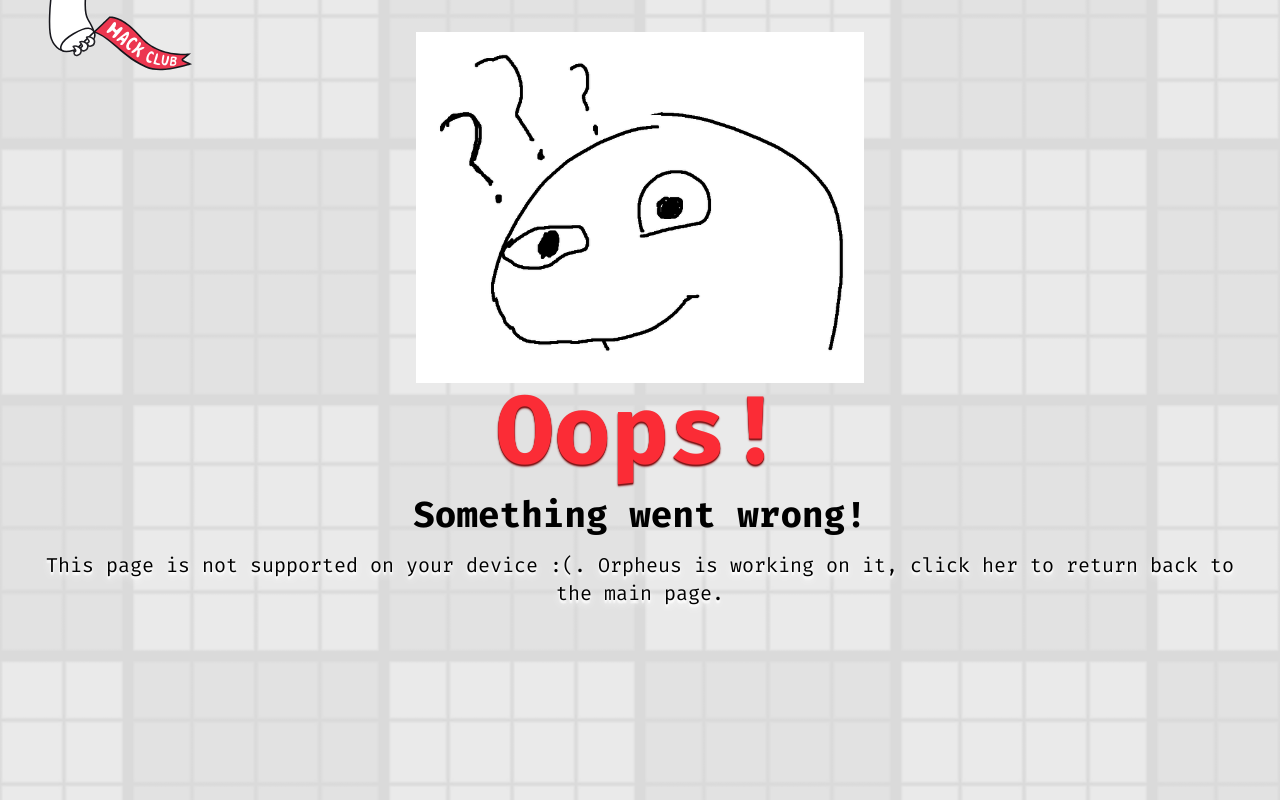
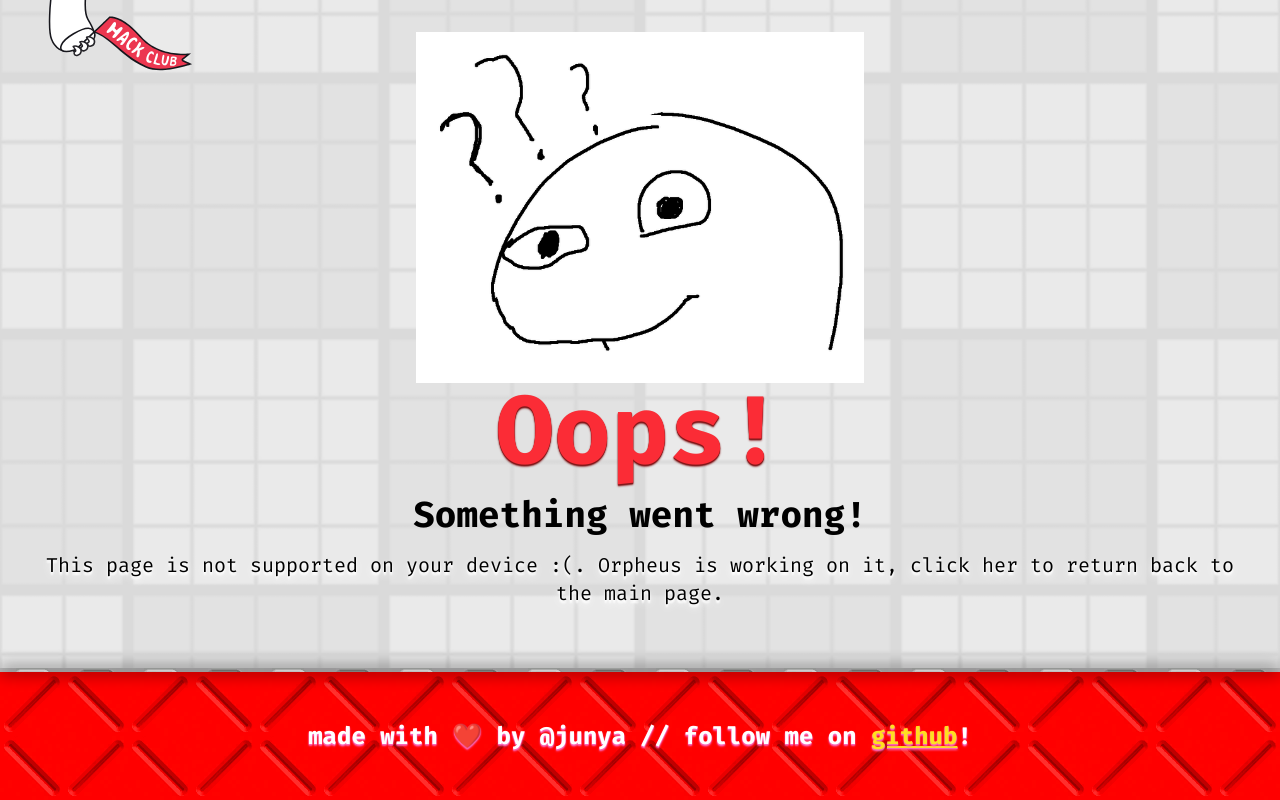
Before and after one commit to junyali/bricklayer-ysws, a React (Vite) app: page /notsupported in a window 1280 px wide. Built offline with nearby package versions, Linux system fonts and the light colour scheme.

Commit message:
Add missing footer to pages

```diff
--- a/src/routes/NotFound.tsx
+++ b/src/routes/NotFound.tsx
@@ -1,5 +1,7 @@
 import { useRouteError, isRouteErrorResponse, Link } from 'react-router';
 import { OrpheusFlag } from '../components/OrpheusFlag.tsx';
+import { Separator } from '../components/Separator';
+import { Footer } from '../components/Footer';
 
 export function NotFound() {
 	const error = useRouteError();
@@ -32,6 +34,8 @@ export function NotFound() {
 					</p>
 				</div>
 			</div>
+			<Separator />
+			<Footer />
 		</div>
 	);
 }
--- a/src/routes/NotSupported.tsx
+++ b/src/routes/NotSupported.tsx
@@ -1,5 +1,7 @@
 import { Link } from 'react-router';
 import { OrpheusFlag } from '../components/OrpheusFlag.tsx';
+import { Separator } from '../components/Separator';
+import { Footer } from '../components/Footer';
 
 export function NotSupported() {
 	return (
@@ -30,6 +32,8 @@ export function NotSupported() {
 					</p>
 				</div>
 			</div>
+			<Separator />
+			<Footer />
 		</div>
 	);
 }
```
